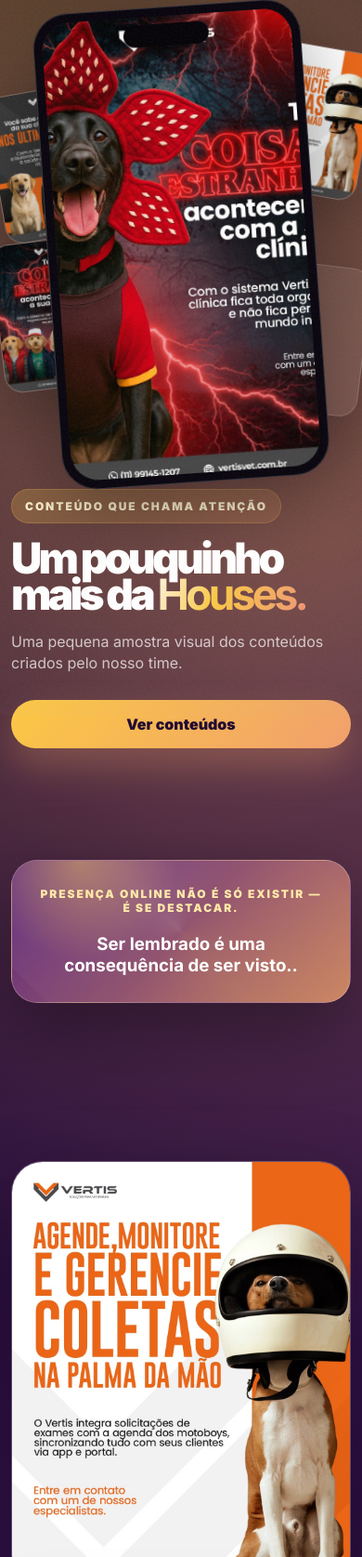
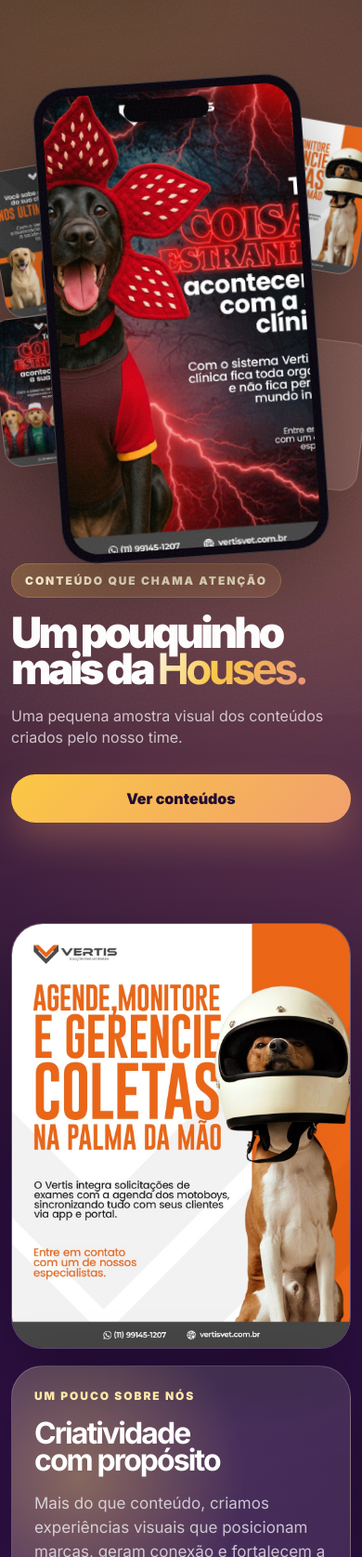
Before and after one commit to lima-vertis/houses, a plain HTML site: page index.html in a window 390 px wide. Shown: the part 75-1750 px from the top of the page at 93% size. Drawn offline with Linux system fonts and the light colour scheme; grey boxes are pictures that could not be loaded.

Commit message:
Add files via upload

```diff
--- a/index.html
+++ b/index.html
@@ -752,7 +752,7 @@
         .topbar {
           position: relative;
           top: auto;
-          margin-bottom: 24px;
+          margin-bottom: 56px;
         }
         .hero {
           min-height: auto;
@@ -760,7 +760,7 @@
         }
         .hero-grid {
           grid-template-columns: 1fr;
-          padding-top: 0;
+          padding-top: 40px;
         }
         .hero-showcase {
           min-height: 520px;
@@ -800,6 +800,7 @@
         }
         .topbar {
           align-items: flex-start;
+          margin-bottom: 64px;
         }
         .pill {
           font-size: 11px;
@@ -1440,16 +1441,6 @@
     </header>
 
     <main>
-      <section class="page reveal">
-        <div class="cta">
-          <div class="section-kicker">
-            Presença online não é só existir — é se destacar.
-          </div>
-          <br />
-          <h3>Ser lembrado é uma consequência de ser visto..</h3>
-        </div>
-      </section>
-
       <section id="destaque" class="page reveal">
         <div class="spotlight">
           <div class="spotlight-media" id="spotlightMedia">
```
